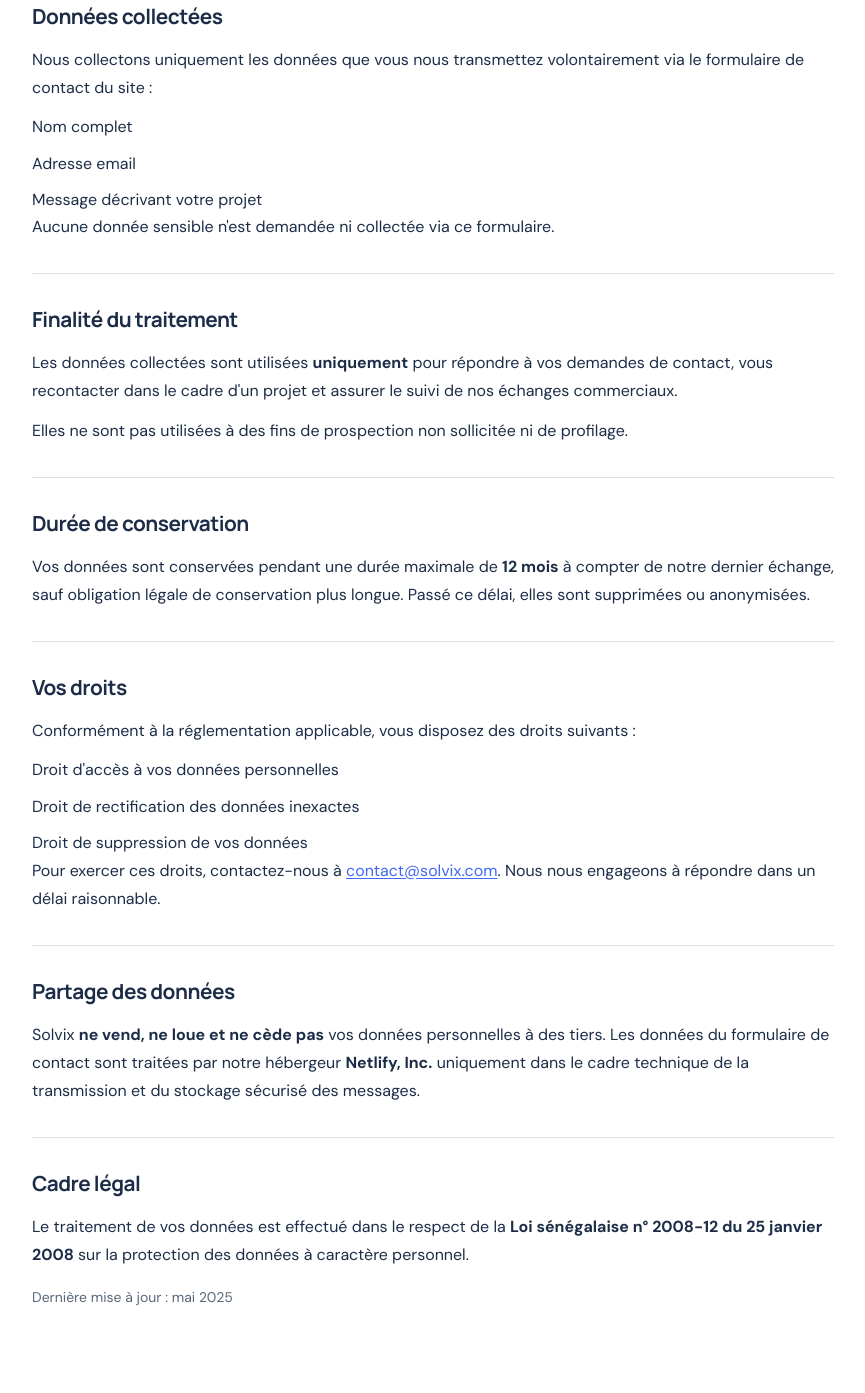
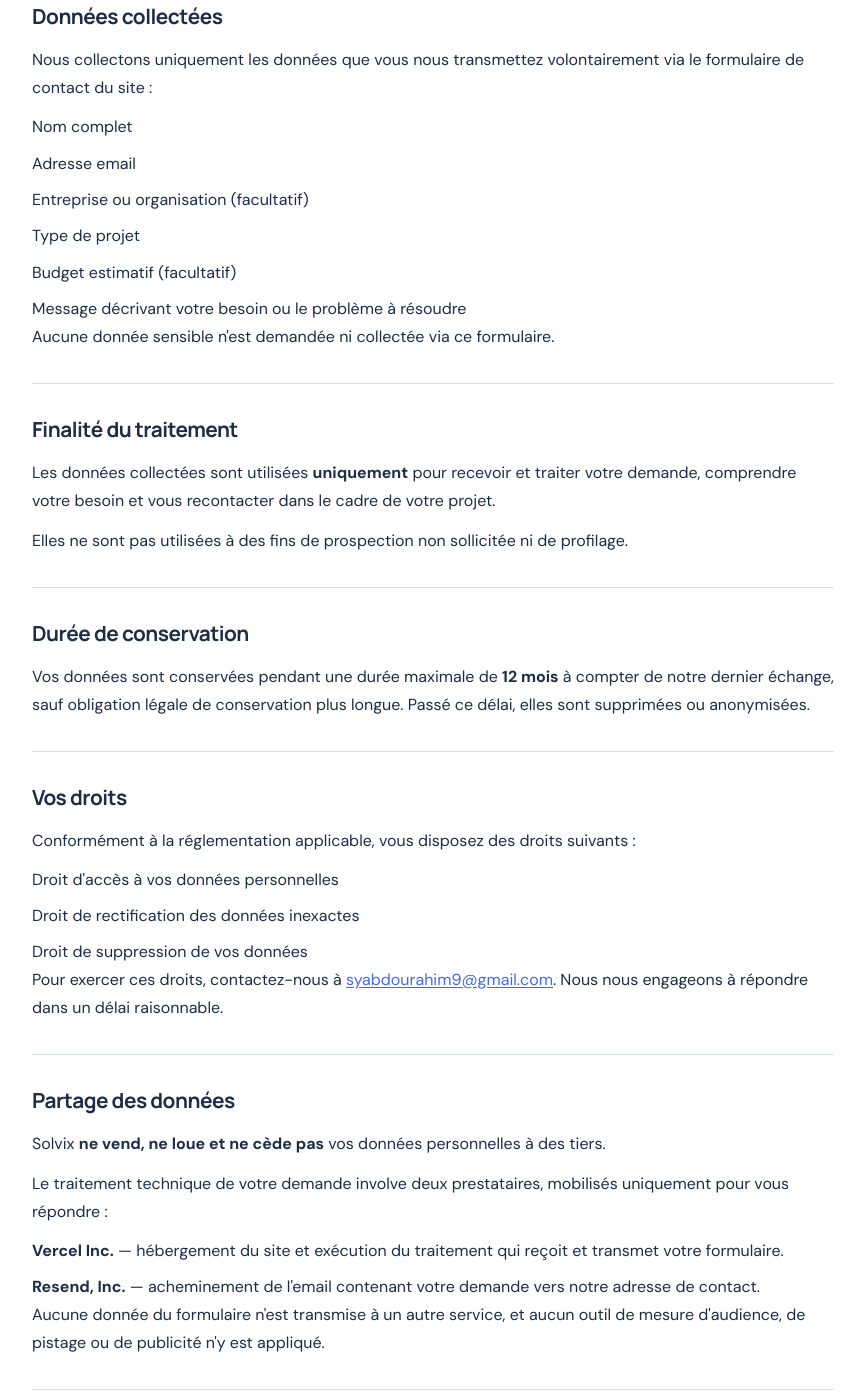
Before and after one commit to CodeMasterSn/problem-solving, a website: page politique-confidentialite.html in a window 1280 px wide. Shown: the part 648-2041 px from the top of the page, without its empty margins (207-1072 px from the left). Drawn offline with Linux system fonts and the light colour scheme.

Commit message:
🔒 Pages légales : hébergeur Vercel, sous-traitants Vercel/Resend et adresse de contact

```diff
--- a/politique-confidentialite.html
+++ b/politique-confidentialite.html
@@ -58,7 +58,7 @@
           <li><strong>Raison sociale :</strong> Solvix</li>
           <li><strong>Responsable :</strong> Abdourahime SY</li>
           <li><strong>Adresse :</strong> Almadies 2, Rufisque Ouest, Dakar, Sénégal</li>
-          <li><strong>Email :</strong> <a href="mailto:contact@solvix.com">contact@solvix.com</a></li>
+          <li><strong>Email :</strong> <a href="mailto:syabdourahim9@gmail.com">syabdourahim9@gmail.com</a></li>
           <li><strong>Téléphone :</strong> <a href="tel:+221776778747">+221 77 677 87 47</a></li>
         </ul>
       </section>
@@ -69,7 +69,10 @@
         <ul class="legal-list">
           <li>Nom complet</li>
           <li>Adresse email</li>
-          <li>Message décrivant votre projet</li>
+          <li>Entreprise ou organisation (facultatif)</li>
+          <li>Type de projet</li>
+          <li>Budget estimatif (facultatif)</li>
+          <li>Message décrivant votre besoin ou le problème à résoudre</li>
         </ul>
         <p>Aucune donnée sensible n'est demandée ni collectée via ce formulaire.</p>
       </section>
@@ -77,8 +80,8 @@
       <section class="legal-section">
         <h2>Finalité du traitement</h2>
         <p>
-          Les données collectées sont utilisées <strong>uniquement</strong> pour répondre à vos demandes de contact,
-          vous recontacter dans le cadre d'un projet et assurer le suivi de nos échanges commerciaux.
+          Les données collectées sont utilisées <strong>uniquement</strong> pour recevoir et traiter votre demande,
+          comprendre votre besoin et vous recontacter dans le cadre de votre projet.
         </p>
         <p>Elles ne sont pas utilisées à des fins de prospection non sollicitée ni de profilage.</p>
       </section>
@@ -101,7 +104,7 @@
         </ul>
         <p>
           Pour exercer ces droits, contactez-nous à
-          <a href="mailto:contact@solvix.com">contact@solvix.com</a>.
+          <a href="mailto:syabdourahim9@gmail.com">syabdourahim9@gmail.com</a>.
           Nous nous engageons à répondre dans un délai raisonnable.
         </p>
       </section>
@@ -110,8 +113,17 @@
         <h2>Partage des données</h2>
         <p>
           Solvix <strong>ne vend, ne loue et ne cède pas</strong> vos données personnelles à des tiers.
-          Les données du formulaire de contact sont traitées par notre hébergeur <strong>Netlify, Inc.</strong> uniquement
-          dans le cadre technique de la transmission et du stockage sécurisé des messages.
+        </p>
+        <p>
+          Le traitement technique de votre demande involve deux prestataires, mobilisés uniquement pour vous répondre :
+        </p>
+        <ul class="legal-list">
+          <li><strong>Vercel Inc.</strong> — hébergement du site et exécution du traitement qui reçoit et transmet votre formulaire.</li>
+          <li><strong>Resend, Inc.</strong> — acheminement de l'email contenant votre demande vers notre adresse de contact.</li>
+        </ul>
+        <p>
+          Aucune donnée du formulaire n'est transmise à un autre service, et aucun outil de mesure d'audience,
+          de pistage ou de publicité n'y est appliqué.
         </p>
       </section>
 
@@ -173,6 +185,6 @@
     </div>
   </footer>
 
-  <script src="main.js"></script>
+  <script src="main.js?v=5"></script>
 </body>
 </html>
```
Also changed, not shown: conditions-generales.html (+2 -2 lines), home.css (+8 -0 lines), index.html (+5 -5 lines), mentions-legales.html (+5 -5 lines), politique-cookies.html (+2 -2 lines).
